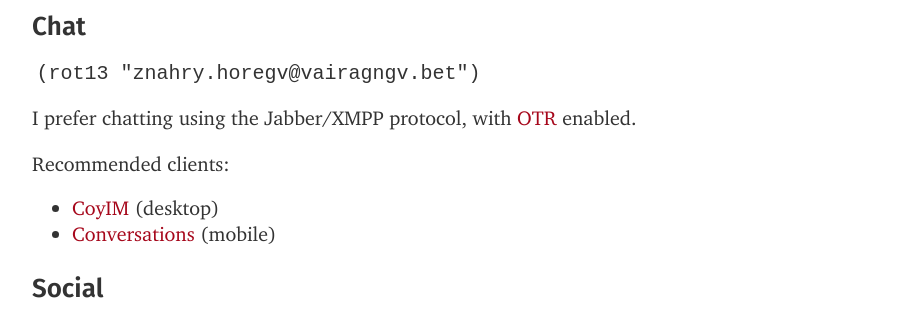
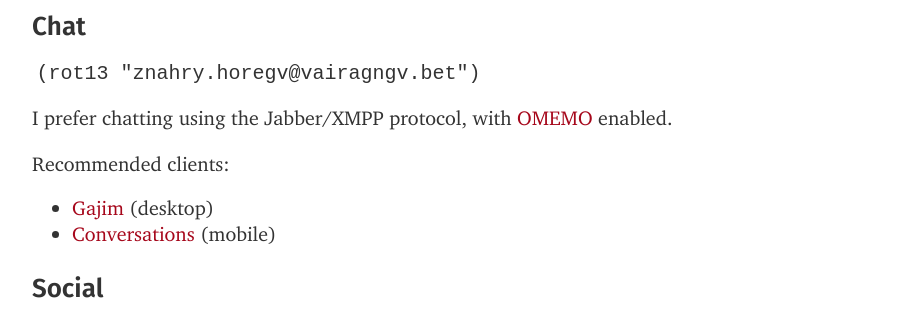
Before and after one commit to manuel-uberti/manuel-uberti.github.io, a Jekyll site: the page built from contact.md, in a window 1280 px wide. Shown: the part 399-708 px from the top of the page, without its empty margins (188-1089 px from the left). Built offline with Jekyll 4.4.1, drawn with Linux system fonts in a browser that asks for light colours; some web fonts are replaced.

Commit message:
Update desktop client for Jabber

```diff
--- a/contact.md
+++ b/contact.md
@@ -20,10 +20,10 @@
 `(rot13 "znahry.horegv@vairagngv.bet")`
 
 I prefer chatting using the Jabber/XMPP protocol,
-  with [OTR](https://en.wikipedia.org/wiki/Off-the-Record_Messaging) enabled.
+with [OMEMO](https://en.wikipedia.org/wiki/OMEMO) enabled.
 
 Recommended clients:
-- [CoyIM](https://coy.im/) (desktop)
+- [Gajim](https://gajim.org/) (desktop)
 - [Conversations](https://conversations.im/) (mobile)
 
 ### Social ###
```
